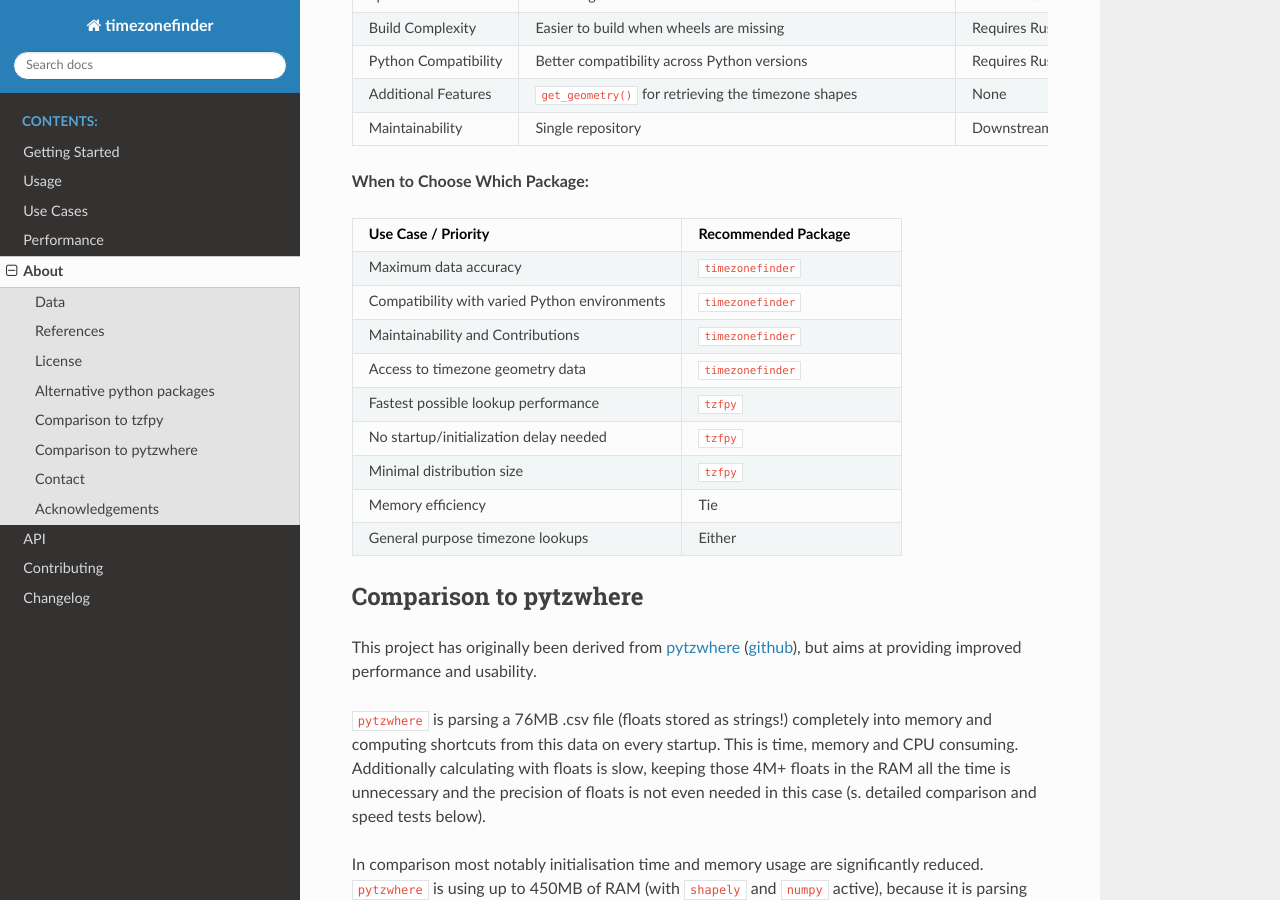
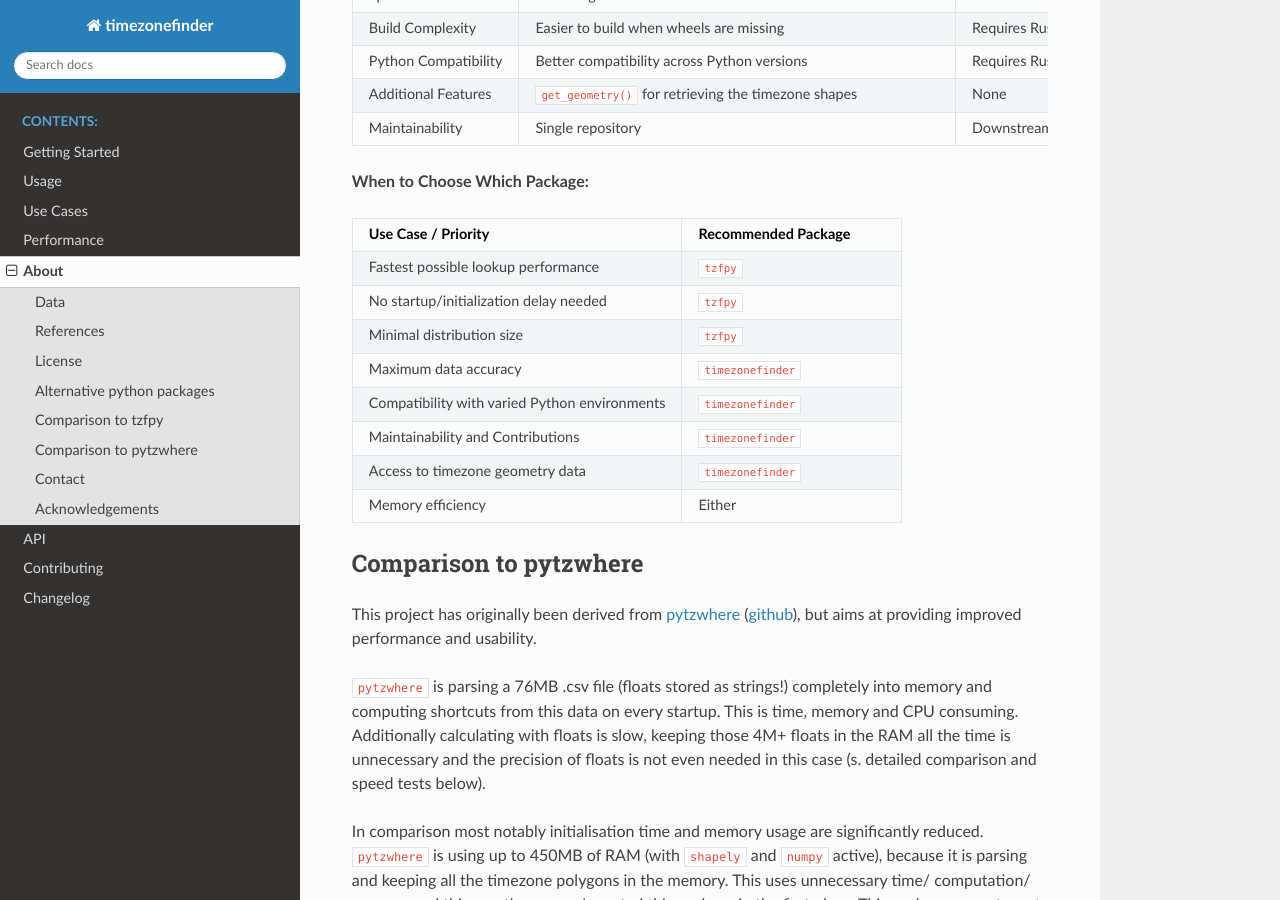
Before and after one commit to jannikmi/timezonefinder, a Sphinx documentation site: the page built from docs/3_about.rst, in a window 1280 px wide and 900 px high, scrolled down 2079 px. Built offline with Sphinx 7.4.7 and the Read the Docs theme 3.1.0, drawn with Linux system fonts in a browser that asks for light colours; some of the changed lines change nothing that is shown.

Commit message:
reorder summary rows

```diff
--- a/docs/3_about.rst
+++ b/docs/3_about.rst
@@ -130,6 +130,12 @@
 
    * - Use Case / Priority
      - Recommended Package
+   * - Fastest possible lookup performance
+     - ``tzfpy``
+   * - No startup/initialization delay needed
+     - ``tzfpy``
+   * - Minimal distribution size
+     - ``tzfpy``
    * - Maximum data accuracy
      - ``timezonefinder``
    * - Compatibility with varied Python environments
@@ -138,15 +144,7 @@
      - ``timezonefinder``
    * - Access to timezone geometry data
      - ``timezonefinder``
-   * - Fastest possible lookup performance
-     - ``tzfpy``
-   * - No startup/initialization delay needed
-     - ``tzfpy``
-   * - Minimal distribution size
-     - ``tzfpy``
    * - Memory efficiency
-     - Tie
-   * - General purpose timezone lookups
      - Either
 
 
```
